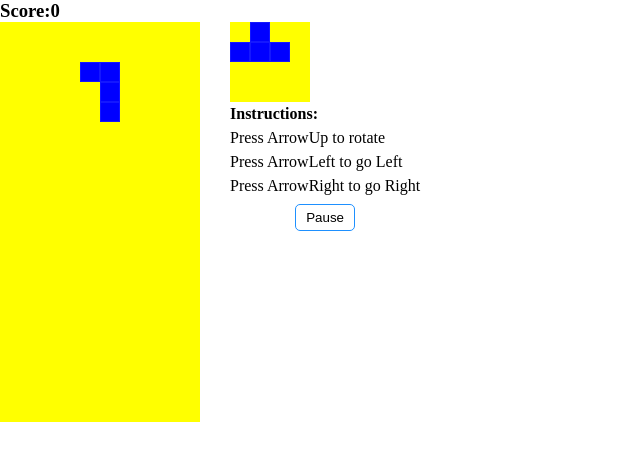
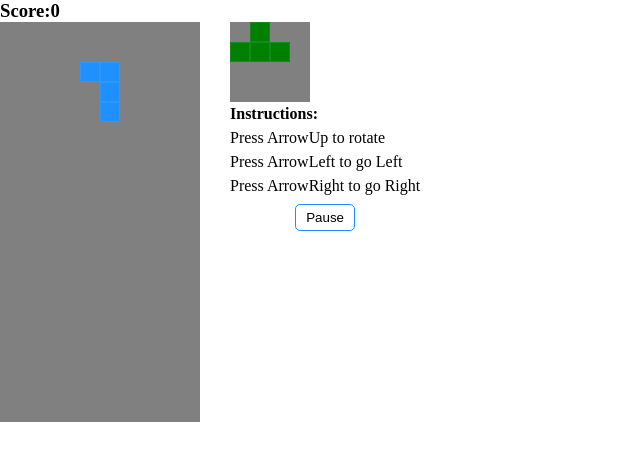
Before and after one commit to EstherMarie/Tetris, a plain HTML site: page index.html in a window 1280 px wide. Both pictures are taken after a click on the button "Start". Shown: the whole page, without its empty margins (0-640 px from the left). Drawn offline with Linux system fonts and the light colour scheme.

Commit message:
cores adicionadas

```diff
--- a/game.js
+++ b/game.js
@@ -7,6 +7,15 @@ document.addEventListener('DOMContentLoaded', () => {
 	let nextRandom = 0;
 	let timerId;
 	let score = 0;
+	const colors = [
+		'orange',
+		'blue',
+		'red',
+		'green',
+		'purple',
+		'yellow',
+		'dodgerblue',
+	];
 
 	// Tetrominoes
 
@@ -81,6 +90,8 @@ document.addEventListener('DOMContentLoaded', () => {
 	function draw() {
 		current.forEach(index => {
 			squares[currentPosition + index].classList.add('tetromino');
+			squares[currentPosition + index].style.backgroundColor =
+				colors[random];
 		});
 	}
 
@@ -88,6 +99,7 @@ document.addEventListener('DOMContentLoaded', () => {
 	function undraw() {
 		current.forEach(index => {
 			squares[currentPosition + index].classList.remove('tetromino');
+			squares[currentPosition + index].style.backgroundColor = '';
 		});
 	}
 
@@ -135,6 +147,7 @@ document.addEventListener('DOMContentLoaded', () => {
 			draw();
 			displayShape();
 			addScore();
+			gameOver();
 		}
 	}
 
@@ -215,9 +228,12 @@ document.addEventListener('DOMContentLoaded', () => {
 		// remove any trace of a tetromino from the entire grid
 		displaySquares.forEach(square => {
 			square.classList.remove('tetromino');
+			square.style.backgroundColor = '';
 		});
 		upNextTetrominoes[nextRandom].forEach(index => {
 			displaySquares[displayIndex + index].classList.add('tetromino');
+			displaySquares[displayIndex + index].style.backgroundColor =
+				colors[nextRandom];
 		});
 	}
 
@@ -264,6 +280,7 @@ document.addEventListener('DOMContentLoaded', () => {
 				row.forEach(index => {
 					squares[index].classList.remove('taken');
 					squares[index].classList.remove('tetromino');
+					squares[index].style.backgroundColor = '';
 				});
 				const squaresRemoved = squares.splice(i, width);
 				squares = squaresRemoved.concat(squares);
@@ -271,4 +288,15 @@ document.addEventListener('DOMContentLoaded', () => {
 			}
 		}
 	}
+
+	function gameOver() {
+		if (
+			current.some(index =>
+				squares[currentPosition + index].classList.contains('taken')
+			)
+		) {
+			scoreDisplay.innerHTML = 'Game Over';
+			clearInterval(timerId);
+		}
+	}
 });
--- a/styles.css
+++ b/styles.css
@@ -12,7 +12,7 @@
 .grid {
 	width: 200px;
 	height: 400px;
-	background-color: yellow;
+	background-color: gray;
 	display: flex;
 	flex-wrap: wrap;
 }
@@ -43,7 +43,7 @@
 	height: 80px;
 	display: flex;
 	flex-wrap: wrap;
-	background-color: yellow;
+	background-color: gray;
 }
 
 .mini-grid div {
```
